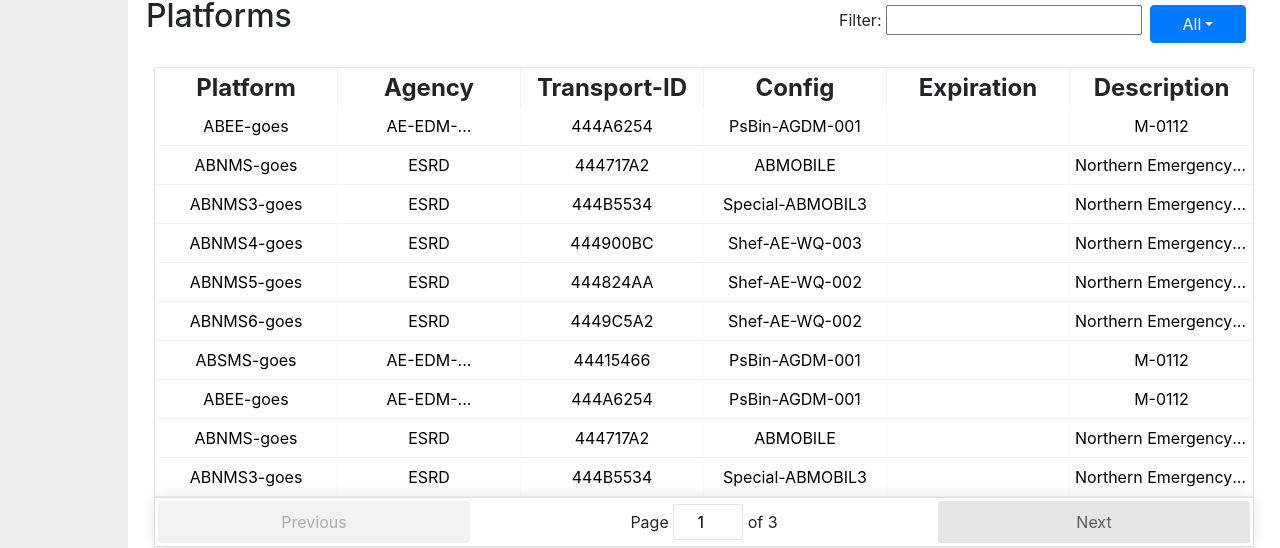
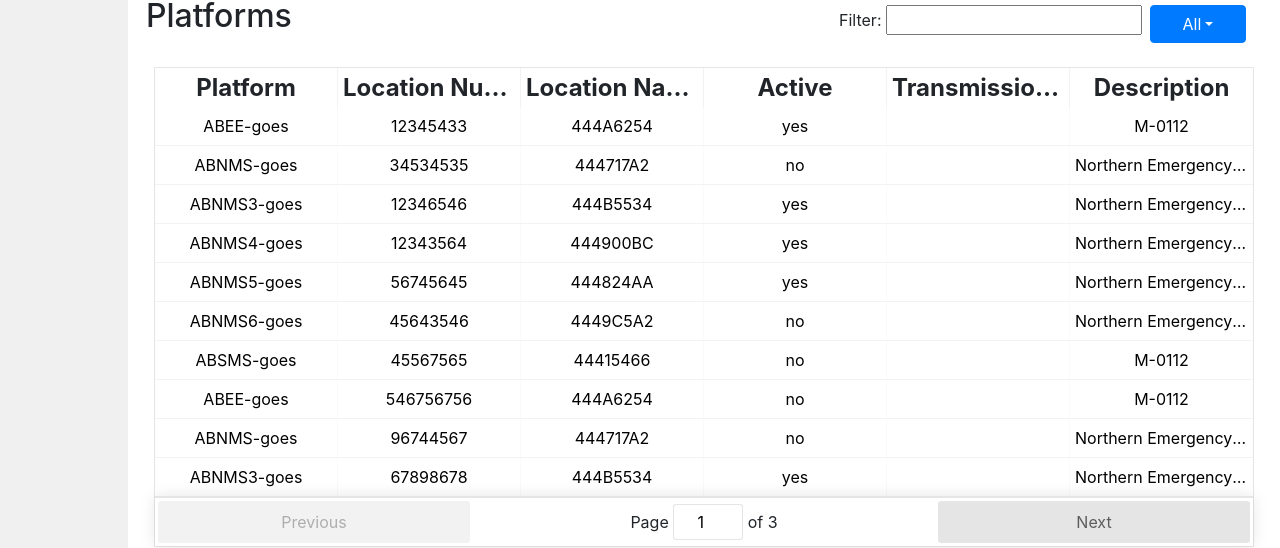
Before and after one commit to skaymen/decap_ui, a React (Create React App) app: page / in a window 1280 px wide. Shown: the part 321-869 px from the top of the page. Built offline with nearby package versions, Linux system fonts and the light colour scheme.

Commit message:
update platforms table columns and data

```diff
--- a/src/components/Platforms.js
+++ b/src/components/Platforms.js
@@ -23,20 +23,20 @@ const columns = [
     accessor: "platform" // String-based value accessors!
   },
   {
-    Header: "Agency",
-    accessor: "agency"
+    Header: "Location Number",
+    accessor: "location_number"
   },
   {
-    Header: "Transport-ID",
-    accessor: "transportid"
+    Header: "Location Name",
+    accessor: "location_name"
   },
   {
-    Header: "Config",
-    accessor: "config"
+    Header: "Active",
+    accessor: "active"
   },
   {
-    Header: "Expiration",
-    accessor: "expiration"
+    Header: "Transmission ID",
+    accessor: "transmission_id"
   },
   {
     Header: "Description",
@@ -115,15 +115,15 @@ class Platforms extends Component {
                   title: "Platform",
                   value: this.state.selectedRow.row.platform
                 },
-                { title: "Agency", value: this.state.selectedRow.row.agency },
+                { title: "Location Number", value: this.state.selectedRow.row.location_number },
                 {
-                  title: "Transport-ID",
-                  value: this.state.selectedRow.row.transportid
+                  title: "Location Name",
+                  value: this.state.selectedRow.row.location_name
                 },
-                { title: "Config", value: this.state.selectedRow.row.config },
+                { title: "Active", value: this.state.selectedRow.row.active },
                 {
-                  title: "Expiration",
-                  value: this.state.selectedRow.row.expiration
+                  title: "Transmission ID",
+                  value: this.state.selectedRow.row.transmission_id
                 },
                 {
                   title: "Description",
@@ -141,17 +141,17 @@ class Platforms extends Component {
           case "Platform":
             return row.platform.includes(this.state.search);
 
-          case "Agency":
-            return row.agency.includes(this.state.search);
+          case "Location Number":
+            return row.location_number.includes(this.state.search);
 
           case "Transport-ID":
-            return row.transportid.includes(this.state.search);
+            return row.location_name.includes(this.state.search);
 
           case "Config":
-            return row.config.includes(this.state.search);
+            return row.active.includes(this.state.search);
 
           case "Expiration":
-            return row.expiration.includes(this.state.search);
+            return row.transmission_id.includes(this.state.search);
 
           case "Description":
             return row.description.includes(this.state.search);
@@ -160,10 +160,10 @@ class Platforms extends Component {
           default:
             return (
               row.platform.includes(this.state.search) ||
-              row.agency.includes(this.state.search) ||
-              row.transportid.includes(this.state.search) ||
-              row.config.includes(this.state.search) ||
-              row.expiration.includes(this.state.search) ||
+              row.location_number.includes(this.state.search) ||
+              row.location_name.includes(this.state.search) ||
+              row.active.includes(this.state.search) ||
+              row.transmission_id.includes(this.state.search) ||
               row.description.includes(this.state.search)
             );
         }
@@ -304,20 +304,20 @@ class Platforms extends Component {
                         value: this.state.selectedRow.row.platform
                       },
                       {
-                        title: "Agency",
-                        value: this.state.selectedRow.row.agency
+                        title: "Location Number",
+                        value: this.state.selectedRow.row.location_number
                       },
                       {
-                        title: "Transport-ID",
-                        value: this.state.selectedRow.row.transportid
+                        title: "Location Name",
+                        value: this.state.selectedRow.row.location_name
                       },
                       {
-                        title: "Config",
-                        value: this.state.selectedRow.row.config
+                        title: "Active",
+                        value: this.state.selectedRow.row.active
                       },
                       {
-                        title: "Expiration",
-                        value: this.state.selectedRow.row.expiration
+                        title: "Transmission ID",
+                        value: this.state.selectedRow.row.transmission_id
                       },
                       {
                         title: "Description",
--- a/src/data/platformdata.json
+++ b/src/data/platformdata.json
@@ -1,226 +1,226 @@
 [
     {
       "platform": "ABEE-goes",
-      "agency": " AE-EDM-...",
-      "transportid": " 444A6254",
-      "config": " PsBin-AGDM-001",
-      "expiration": " ",
+      "location_number": 12345433,
+      "location_name": " 444A6254",
+      "active": "yes",
+      "transmission_id": " ",
       "description": " M-0112"
     },
     {
       "platform": "ABNMS-goes",
-      "agency": " ESRD",
-      "transportid": " 444717A2",
-      "config": " ABMOBILE",
-      "expiration": " ",
+      "location_number": 34534535,
+      "location_name": " 444717A2",
+      "active": "no",
+      "transmission_id": " ",
       "description": " Northern Emergency Portable Unit"
     },
     {
       "platform": "ABNMS3-goes",
-      "agency": " ESRD",
-      "transportid": " 444B5534",
-      "config": " Special-ABMOBIL3",
-      "expiration": " ",
+      "location_number": 12346546,
+      "location_name": " 444B5534",
+      "active": "yes",
+      "transmission_id": " ",
       "description": " Northern Emergency Portable Unit"
     },
     {
       "platform": "ABNMS4-goes",
-      "agency": " ESRD",
-      "transportid": " 444900BC",
-      "config": " Shef-AE-WQ-003",
-      "expiration": " ",
+      "location_number": 12343564,
+      "location_name": " 444900BC",
+      "active": "yes",
+      "transmission_id": " ",
       "description": " Northern Emergency Portable Unit"
     },
     {
       "platform": "ABNMS5-goes",
-      "agency": " ESRD",
-      "transportid": " 444824AA",
-      "config": " Shef-AE-WQ-002",
-      "expiration": " ",
+      "location_number": 56745645,
+      "location_name": " 444824AA",
+      "active": "yes",
+      "transmission_id": " ",
       "description": " Northern Emergency Portable Unit"
     },
     {
       "platform": "ABNMS6-goes",
-      "agency": " ESRD",
-      "transportid": " 4449C5A2",
-      "config": " Shef-AE-WQ-002",
-      "expiration": " ",
+      "location_number": 45643546,
+      "location_name": " 4449C5A2",
+      "active": "no",
+      "transmission_id": " ",
       "description": " Northern Emergency Portable Unit"
     },
     {
       "platform": "ABSMS-goes",
-      "agency": " AE-EDM-...",
-      "transportid": " 44415466",
-      "config": " PsBin-AGDM-001",
-      "expiration": " ",
+      "location_number": 45567565,
+      "location_name": " 44415466",
+      "active": "no",
+      "transmission_id": " ",
       "description": " M-0112"
     },
     {
       "platform": "ABEE-goes",
-      "agency": " AE-EDM-...",
-      "transportid": " 444A6254",
-      "config": " PsBin-AGDM-001",
-      "expiration": " ",
+      "location_number": 546756756,
+      "location_name": " 444A6254",
+      "active": "no",
+      "transmission_id": " ",
       "description": " M-0112"
     },
     {
       "platform": "ABNMS-goes",
-      "agency": " ESRD",
-      "transportid": " 444717A2",
-      "config": " ABMOBILE",
-      "expiration": " ",
+      "location_number": 96744567,
+      "location_name": " 444717A2",
+      "active": "no",
+      "transmission_id": " ",
       "description": " Northern Emergency Portable Unit"
     },
     {
       "platform": "ABNMS3-goes",
-      "agency": " ESRD",
-      "transportid": " 444B5534",
-      "config": " Special-ABMOBIL3",
-      "expiration": " ",
+      "location_number": 67898678,
+      "location_name": " 444B5534",
+      "active": "yes",
+      "transmission_id": " ",
       "description": " Northern Emergency Portable Unit"
     },
     {
       "platform": "ABNMS4-goes",
-      "agency": " ESRD",
-      "transportid": " 444900BC",
-      "config": " Shef-AE-WQ-003",
-      "expiration": " ",
+      "location_number": 5675967,
+      "location_name": " 444900BC",
+      "active": "yes",
+      "transmission_id": " ",
       "description": " Northern Emergency Portable Unit"
     },
     {
       "platform": "ABNMS5-goes",
-      "agency": " ESRD",
-      "transportid": " 444824AA",
-      "config": " Shef-AE-WQ-002",
-      "expiration": " ",
+      "location_number": 678678,
+      "location_name": " 444824AA",
+      "active": "yes",
+      "transmission_id": " ",
       "description": " Northern Emergency Portable Unit"
     },
     {
       "platform": "ABNMS6-goes",
-      "agency": " ESRD",
-      "transportid": " 4449C5A2",
-      "config": " Shef-AE-WQ-002",
-      "expiration": " ",
+      "location_number": 6789687,
+      "location_name": " 4449C5A2",
+      "active": "yes",
+      "transmission_id": " ",
       "description": " Northern Emergency Portable Unit"
     },
     {
       "platform": "ABSMS-goes",
-      "agency": " AE-EDM-...",
-      "transportid": " 44415466",
-      "config": " PsBin-AGDM-001",
-      "expiration": " ",
+      "location_number": 7897556,
+      "location_name": " 44415466",
+      "active": "yes",
+      "transmission_id": " ",
       "description": " M-0112"
     },
     {
         "platform": "ABEE-goes",
-        "agency": " AE-EDM-...",
-        "transportid": " 444A6254",
-        "config": " PsBin-AGDM-001",
-        "expiration": " ",
+        "location_number": 4565656,
+        "location_name": " 444A6254",
+        "active": "yes",
+        "transmission_id": " ",
         "description": " M-0112"
       },
       {
         "platform": "ABNMS-goes",
-        "agency": " ESRD",
-        "transportid": " 444717A2",
-        "config": " ABMOBILE",
-        "expiration": " ",
+        "location_number": 89089898,
+        "location_name": " 444717A2",
+        "active": "no",
+        "transmission_id": " ",
         "description": " Northern Emergency Portable Unit"
       },
       {
         "platform": "ABNMS3-goes",
-        "agency": " ESRD",
-        "transportid": " 444B5534",
-        "config": " Special-ABMOBIL3",
-        "expiration": " ",
+        "location_number": 34523434,
+        "location_name": " 444B5534",
+        "active": "no",
+        "transmission_id": " ",
         "description": " Northern Emergency Portable Unit"
       },
       {
         "platform": "ABNMS4-goes",
-        "agency": " ESRD",
-        "transportid": " 444900BC",
-        "config": " Shef-AE-WQ-003",
-        "expiration": " ",
+        "location_number": 12342343,
+        "location_name": " 444900BC",
+        "active": "no",
+        "transmission_id": " ",
         "description": " Northern Emergency Portable Unit"
       },
       {
         "platform": "ABNMS5-goes",
-        "agency": " ESRD",
-        "transportid": " 444824AA",
-        "config": " Shef-AE-WQ-002",
-        "expiration": " ",
+        "location_number": 323232235,
+        "location_name": " 444824AA",
+        "active": "no",
+        "transmission_id": " ",
         "description": " Northern Emergency Portable Unit"
       },
       {
         "platform": "ABNMS6-goes",
-        "agency": " ESRD",
-        "transportid": " 4449C5A2",
-        "config": " Shef-AE-WQ-002",
-        "expiration": " ",
+        "location_number": 3453453445,
+        "location_name": " 4449C5A2",
+        "active": "no",
+        "transmission_id": " ",
         "description": " Northern Emergency Portable Unit"
       },
       {
         "platform": "ABSMS-goes",
-        "agency": " AE-EDM-...",
-        "transportid": " 44415466",
-        "config": " PsBin-AGDM-001",
-        "expiration": " ",
+        "location_number": 1231231123,
+        "location_name": " 44415466",
+        "active": "no",
+        "transmission_id": " ",
         "description": " M-0112"
       },
       {
         "platform": "ABEE-goes",
-        "agency": " AE-EDM-...",
-        "transportid": " 444A6254",
-        "config": " PsBin-AGDM-001",
-        "expiration": " ",
+        "location_number": 345354634,
+        "location_name": " 444A6254",
+        "active": "yes",
+        "transmission_id": " ",
         "description": " M-0112"
       },
       {
         "platform": "ABNMS-goes",
-        "agency": " ESRD",
-        "transportid": " 444717A2",
-        "config": " ABMOBILE",
-        "expiration": " ",
+        "location_number": 123423444,
+        "location_name": " 444717A2",
+        "active": "no",
+        "transmission_id": " ",
         "description": " Northern Emergency Portable Unit"
       },
       {
         "platform": "ABNMS3-goes",
-        "agency": " ESRD",
-        "transportid": " 444B5534",
-        "config": " Special-ABMOBIL3",
-        "expiration": " ",
+        "location_number": 12342365,
+        "location_name": " 444B5534",
+        "active": "yes",
+        "transmission_id": " ",
         "description": " Northern Emergency Portable Unit"
       },
       {
         "platform": "ABNMS4-goes",
-        "agency": " ESRD",
-        "transportid": " 444900BC",
-        "config": " Shef-AE-WQ-003",
-        "expiration": " ",
+        "location_number": 12342346,
+        "location_name": " 444900BC",
+        "active": "no",
+        "transmission_id": " ",
         "description": " Northern Emergency Portable Unit"
       },
       {
         "platform": "ABNMS5-goes",
-        "agency": " ESRD",
-        "transportid": " 444824AA",
-        "config": " Shef-AE-WQ-002",
-        "expiration": " ",
+        "location_number": 123423645,
+        "location_name": " 444824AA",
+        "active": "no",
+        "transmission_id": " ",
         "description": " Northern Emergency Portable Unit"
       },
       {
         "platform": "ABNMS6-goes",
-        "agency": " ESRD",
-        "transportid": " 4449C5A2",
-        "config": " Shef-AE-WQ-002",
-        "expiration": " ",
+        "location_number": 23423462,
+        "location_name": " 4449C5A2",
+        "active": "no",
+        "transmission_id": " ",
         "description": " Northern Emergency Portable Unit"
       },
       {
         "platform": "ABSMS-goes",
-        "agency": " AE-EDM-...",
-        "transportid": " 44415466",
-        "config": " PsBin-AGDM-001",
-        "expiration": " ",
+        "location_number": 12342345,
+        "location_name": " 44415466",
+        "active": "yes",
+        "transmission_id": " ",
         "description": " M-0112"
       }
 ]
```
